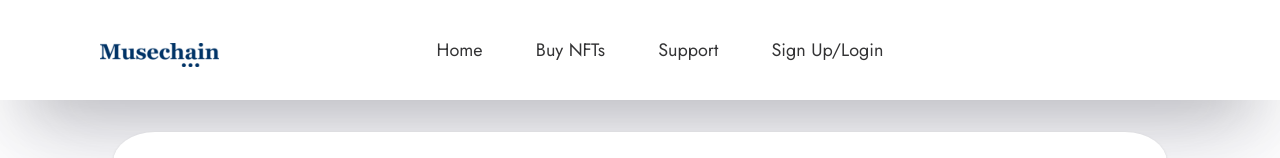
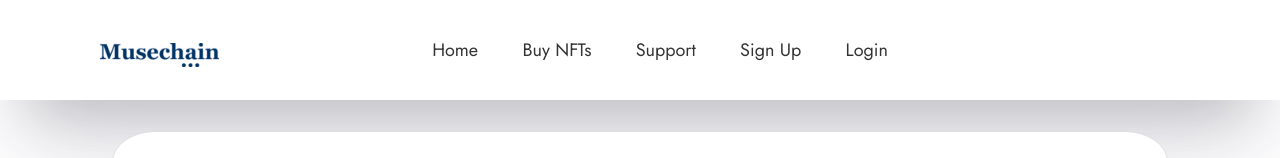
Before and after one commit to Musechainofficial/MuseChain_Client, a React (Create React App) app: page /register in a window 1280 px wide. Shown: the top 158 px of the page. Built offline with nearby package versions, Linux system fonts and the light colour scheme; a web font is replaced by a local one.

Commit message:
email validation and routing change

```diff
--- a/src/components/Navbar/navbar.js
+++ b/src/components/Navbar/navbar.js
@@ -33,7 +33,10 @@ const NavBarComponent = ({}) => {
                             <NavLink to="/support">Support</NavLink>
                         </li>
                         <li>
-                            <NavLink to="/register">Sign Up/Login</NavLink>
+                            <NavLink to="/register">Sign Up</NavLink>
+                        </li>
+                        <li>
+                            <NavLink to="/Login">Login</NavLink>
                         </li>
                     </ul>
                 </div>
--- a/src/pages/account/register.tsx
+++ b/src/pages/account/register.tsx
@@ -32,7 +32,7 @@ const RegisterComponent = () => {
     const [modalShow, setModalShow] = React.useState(false);
     const [copypvt, setcopypvt] = useState("");
     const [isRequired, setisRequired] = useState(true);
-    const [isRegisterFail, setIsRegisterFail] = useState("");
+    const [isRegisterFail, setIsRegisterFail] = useState<any>("");
 
     const onRegister = () => {
         if (
@@ -59,15 +59,22 @@ const RegisterComponent = () => {
             userService
                 .registerUser(data)
                 .then((result: UserDto) => {
+                    if (!result.privateKey && result.user?.message) {
+                        alert(result.user.message);
+                        setLoading(false);
+                        setIsRegisterFail(true);
+
+                        Promise.reject();
+                    } else {
                         // console.log("Result = ", result);
                         // alert(`This is your private key\n ${result.privateKey}`);
                         setcopypvt(result.privateKey);
-
                         setLoading(false);
                         // alert(`${result.privateKey} <Button>copy</Button>`);
                         setModalShow(true);
                         // navigate("/login");
                         setIsRegisterFail("");
+                    }
                 })
                 .catch((e) => {
                     console.log("Error = ", e);
--- a/src/services/users/dto/userDto.ts
+++ b/src/services/users/dto/userDto.ts
@@ -1,4 +1,7 @@
 export interface UserDto {
+  user:{
+    message:string
+  },
     privateKey: any
     id: number
     userName: string
```
Lines whose indentation alone changed are shown as unchanged.
